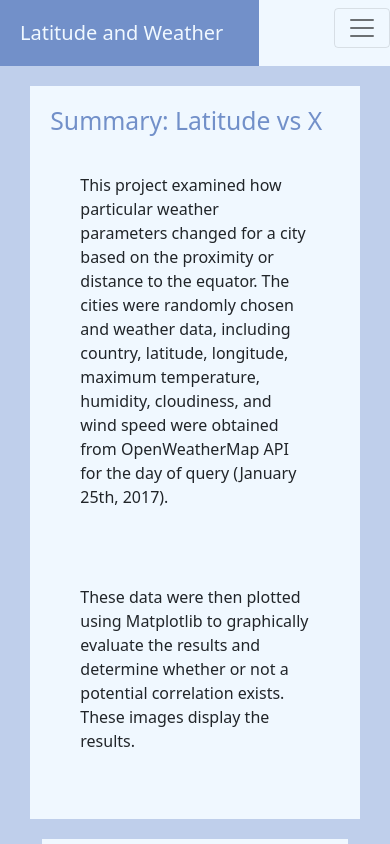
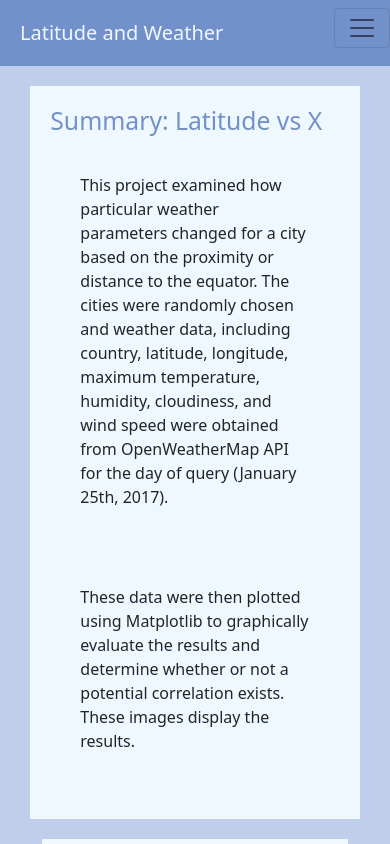
Before and after one commit to cekiorpes/Web-Design-Challenge, a plain HTML site: page index.html in a window 390 px wide. Shown: the top 844 px of the page. Drawn offline with nearby package versions, Linux system fonts and the light colour scheme.

Commit message:
Navbar color change responsive

```diff
--- a/style.css
+++ b/style.css
@@ -79,6 +79,10 @@ tr:nth-child(odd) {
     margin: auto;
   }
 
+  .navbar{
+    background-color: rgb(114, 144, 201) ;
+  }
+
   .content,
   .sidebar {
     width: 100%;
```
